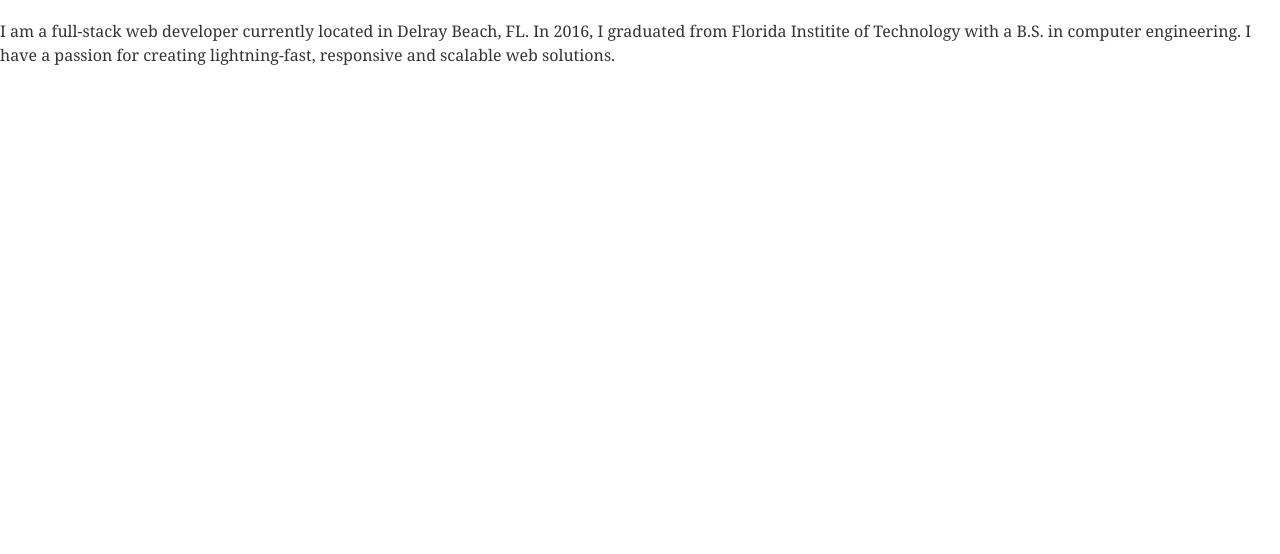
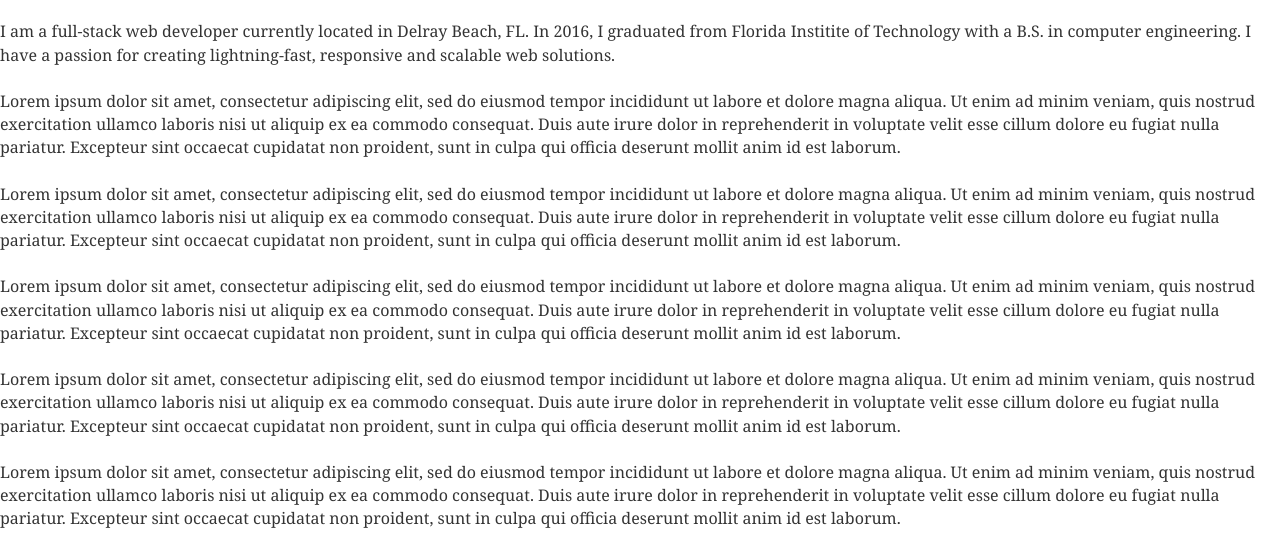
Before and after one commit to justondias/juston-portfolio, a Gatsby site: page / in a window 1280 px wide. Shown: the part 288-842 px from the top of the page. Before the commit the page ends 800 px from the top, so only its background shows below. Built offline with nearby package versions, Linux system fonts and the light colour scheme; Gatsby itself is replaced by a stand-in of ours; some packages are replaced by stand-ins of ours.

Commit message:
headroom test

```diff
--- a/gatsby-config.js
+++ b/gatsby-config.js
@@ -27,5 +27,6 @@
     `gatsby-transformer-remark`,
     `gatsby-transformer-sharp`,
     `gatsby-plugin-sharp`,
+
   ],
 };
--- a/package.json
+++ b/package.json
@@ -21,6 +21,7 @@
     "gatsby-transformer-sharp": "^1.6.22",
     "glamorous": "^4.12.1",
     "micro": "latest",
+    "react-headroom": "^2.2.2",
     "serve": "^6.5.4",
     "typography-theme-fairy-gates": "^0.15.11"
   }
--- a/src/pages/index.js
+++ b/src/pages/index.js
@@ -34,7 +34,21 @@
       In 2016, I graduated from Florida Institite of Technology with a B.S. in computer engineering.
       I have a passion for creating lightning-fast, responsive and scalable web solutions.
     </p>
-
+    <p>
+    Lorem ipsum dolor sit amet, consectetur adipiscing elit, sed do eiusmod tempor incididunt ut labore et dolore magna aliqua. Ut enim ad minim veniam, quis nostrud exercitation ullamco laboris nisi ut aliquip ex ea commodo consequat. Duis aute irure dolor in reprehenderit in voluptate velit esse cillum dolore eu fugiat nulla pariatur. Excepteur sint occaecat cupidatat non proident, sunt in culpa qui officia deserunt mollit anim id est laborum.
+    </p>
+    <p>
+    Lorem ipsum dolor sit amet, consectetur adipiscing elit, sed do eiusmod tempor incididunt ut labore et dolore magna aliqua. Ut enim ad minim veniam, quis nostrud exercitation ullamco laboris nisi ut aliquip ex ea commodo consequat. Duis aute irure dolor in reprehenderit in voluptate velit esse cillum dolore eu fugiat nulla pariatur. Excepteur sint occaecat cupidatat non proident, sunt in culpa qui officia deserunt mollit anim id est laborum.
+    </p>
+    <p>
+    Lorem ipsum dolor sit amet, consectetur adipiscing elit, sed do eiusmod tempor incididunt ut labore et dolore magna aliqua. Ut enim ad minim veniam, quis nostrud exercitation ullamco laboris nisi ut aliquip ex ea commodo consequat. Duis aute irure dolor in reprehenderit in voluptate velit esse cillum dolore eu fugiat nulla pariatur. Excepteur sint occaecat cupidatat non proident, sunt in culpa qui officia deserunt mollit anim id est laborum.
+    </p>
+    <p>
+    Lorem ipsum dolor sit amet, consectetur adipiscing elit, sed do eiusmod tempor incididunt ut labore et dolore magna aliqua. Ut enim ad minim veniam, quis nostrud exercitation ullamco laboris nisi ut aliquip ex ea commodo consequat. Duis aute irure dolor in reprehenderit in voluptate velit esse cillum dolore eu fugiat nulla pariatur. Excepteur sint occaecat cupidatat non proident, sunt in culpa qui officia deserunt mollit anim id est laborum.
+    </p>
+    <p>
+    Lorem ipsum dolor sit amet, consectetur adipiscing elit, sed do eiusmod tempor incididunt ut labore et dolore magna aliqua. Ut enim ad minim veniam, quis nostrud exercitation ullamco laboris nisi ut aliquip ex ea commodo consequat. Duis aute irure dolor in reprehenderit in voluptate velit esse cillum dolore eu fugiat nulla pariatur. Excepteur sint occaecat cupidatat non proident, sunt in culpa qui officia deserunt mollit anim id est laborum.
+    </p>
   </div>
   );
 };
--- a/src/pages/projects.js
+++ b/src/pages/projects.js
@@ -8,6 +8,7 @@
     border:'solid black',
     marginBottom: 5,
     position: 'relative',
+    borderRadius: '1%',
     transition: 'all 200ms ease-in',
     ':hover': {
       transition: 'all 200ms ease-in',
```
Also changed, not shown: src/layouts/index.js (+6 -4 lines).
